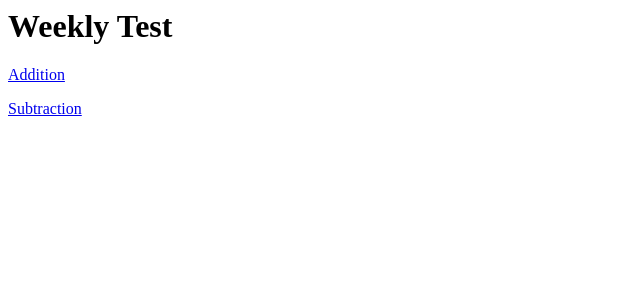
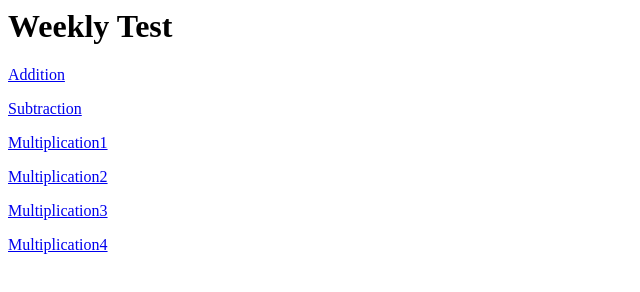
Before and after one commit to karimulla/spellit, a plain HTML site: page index.html in a window 1280 px wide. Shown: the whole page, without its empty margins (0-640 px from the left). Drawn offline with Linux system fonts and the light colour scheme.

Commit message:
updated index and readme

```diff
--- a/index.html
+++ b/index.html
@@ -13,6 +13,10 @@
 
   <p><a href = "/spellit/addition.html">Addition</a> </p>
   <p><a href = "/spellit/subtraction.html">Subtraction</a> </p>
+  <p><a href = "/spellit/multiplication1.html">Multiplication1</a> </p>
+  <p><a href = "/spellit/multiplication2.html">Multiplication2</a> </p>
+  <p><a href = "/spellit/multiplication3.html">Multiplication3</a> </p>
+  <p><a href = "/spellit/multiplication4.html">Multiplication4</a> </p>
 
   </body>
 </html>
```
Also changed, not shown: 1 other file.
